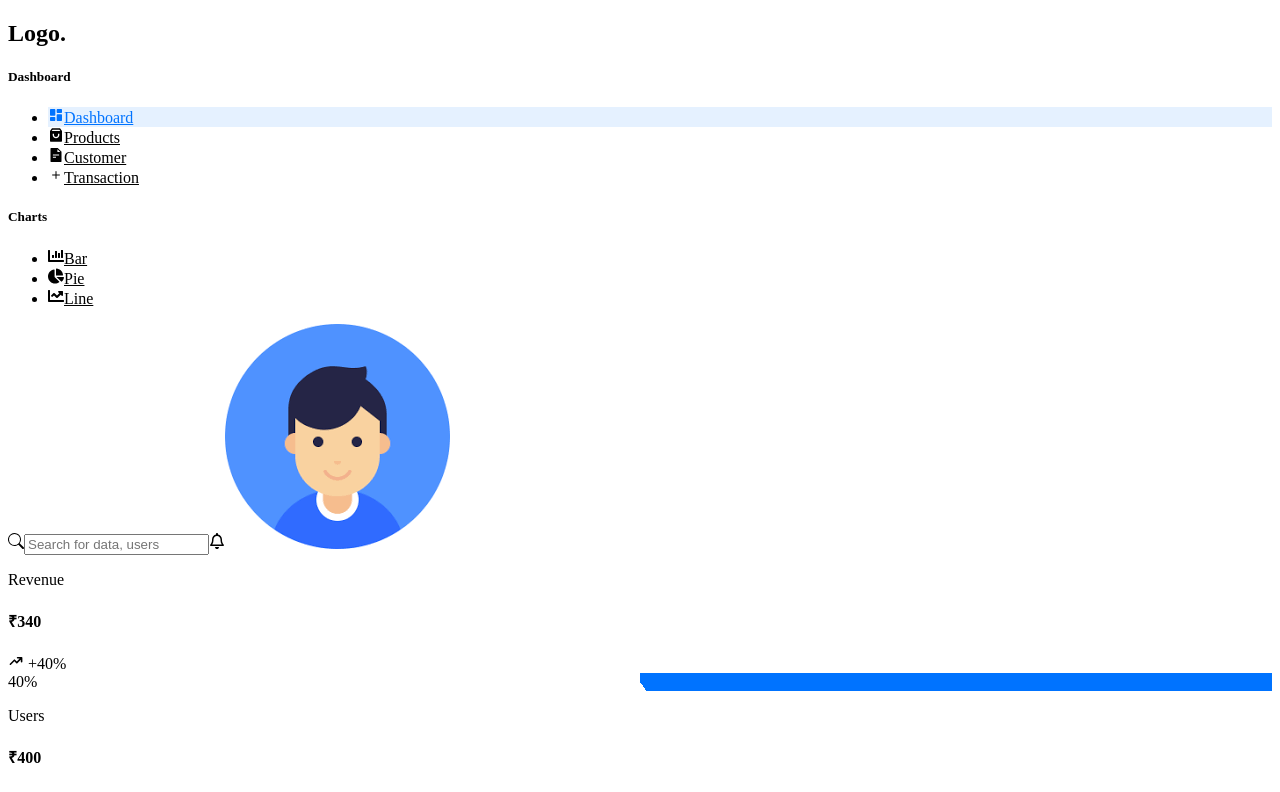
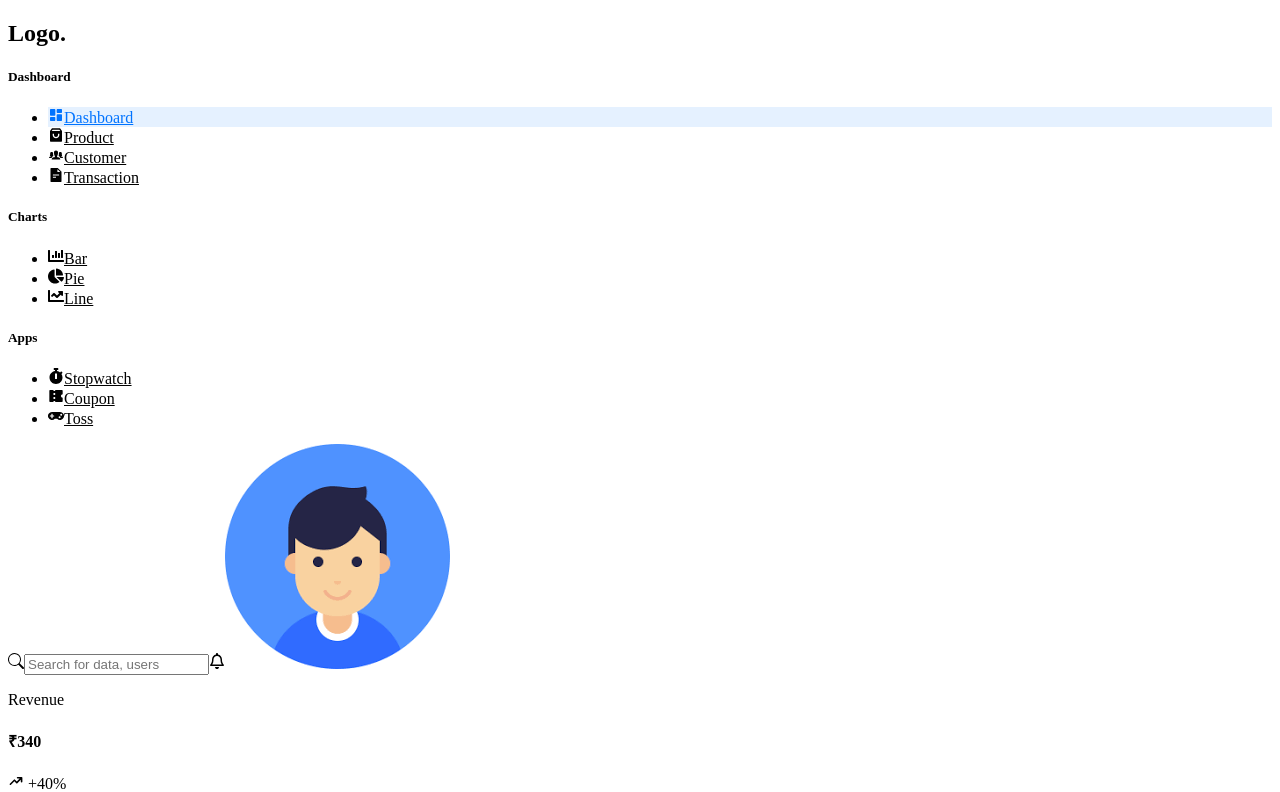
Before and after one commit to 0x1Shub/admin-dashboard, a React (Vite) app: page /admin/dashboard in a window 1280 px wide. Shown: the top 792 px of the page. Built offline with nearby package versions, Linux system fonts and the light colour scheme; the HTML template or start-up script is replaced by a standard one.

Commit message:
Created: Stopwatch App

```diff
--- a/src/App.tsx
+++ b/src/App.tsx
@@ -7,6 +7,10 @@ import TransactionManagement from './pages/management/TransactionManagement';
 import BarCharts from './pages/charts/BarCharts';
 import PieCharts from './pages/charts/PieCharts';
 import LineCharts from './pages/charts/LineCharts';
+import Stopwatch from './pages/apps/Stopwatch';
+import Toss from './pages/apps/Toss';
+import Coupon from './pages/apps/Coupon';
+
 
 const Dashboard = lazy(() => import('./pages/Dashboard'));
 const  Products = lazy(() => import('./pages/Products'));
@@ -28,6 +32,9 @@ const App = () => {
         <Route path="/admin/chart/pie" element={<PieCharts />} />
         <Route path="/admin/chart/line" element={<LineCharts />} />
 
+        <Route path="/admin/app/stopwatch" element={<Stopwatch />} />
+        <Route path="/admin/app/coupon" element={<Coupon />} />
+        <Route path="/admin/app/toss" element={<Toss />} />
 
         <Route path="/admin/product/new" element={<NewProduct />} />
         <Route path="/admin/product/:id" element={<ProductManagement />} />
--- a/src/components/AdminSidebar.tsx
+++ b/src/components/AdminSidebar.tsx
@@ -1,81 +1,187 @@
+import { useEffect, useState } from "react";
+import { IconType } from "react-icons";
 import { AiFillFileText } from "react-icons/ai";
-import { IoIosAdd } from "react-icons/io";
-import { RiDashboardFill, RiShoppingBag3Fill } from "react-icons/ri";
-import { Link } from 'react-router-dom';
-import { FaChartBar, FaChartPie, FaChartLine } from 'react-icons/fa';
+import {
+  FaChartBar,
+  FaChartLine,
+  FaChartPie,
+  FaGamepad,
+  FaStopwatch,
+} from "react-icons/fa";
+import { HiMenuAlt4 } from "react-icons/hi";
+import { IoIosPeople } from "react-icons/io";
+import {
+  RiCoupon3Fill,
+  RiDashboardFill,
+  RiShoppingBag3Fill,
+} from "react-icons/ri";
+import { Link, Location, useLocation } from "react-router-dom";
 
 const AdminSidebar = () => {
+  const location = useLocation();
+
+  const [showModal, setShowModal] = useState<boolean>(false);
+  const [phoneActive, setPhoneActive] = useState<boolean>(
+    window.innerWidth < 1100
+  );
+
+  const resizeHandler = () => {
+    setPhoneActive(window.innerWidth < 1100);
+  };
+
+  useEffect(() => {
+    window.addEventListener("resize", resizeHandler);
+
+    return () => {
+      window.removeEventListener("resize", resizeHandler);
+    };
+  }, []);
 
   return (
-    <aside>
+    <>
+      {phoneActive && (
+        <button id="hamburger" onClick={() => setShowModal(true)}>
+          <HiMenuAlt4 />
+        </button>
+      )}
+
+      <aside
+        style={
+          phoneActive
+            ? {
+                width: "20rem",
+                height: "100vh",
+                position: "fixed",
+                top: 0,
+                left: showModal ? "0" : "-20rem",
+                transition: "all 0.5s",
+              }
+            : {}
+        }
+      >
         <h2>Logo.</h2>
+        <DivOne location={location} />
+        <DivTwo location={location} />
+        <DivThree location={location} />
+
+        {phoneActive && (
+          <button id="close-sidebar" onClick={() => setShowModal(false)}>
+            Close
+          </button>
+        )}
+      </aside>
+    </>
+  );
+};
+
+const DivOne = ({ location }: { location: Location }) => (
   <div>
     <h5>Dashboard</h5>
     <ul>
-          <li style={{backgroundColor: location.pathname.includes('/admin/dashboard') ? "rgba(0, 115, 255, 0.1)" : "white"}}>
-            <Link to={'/admin/dashboard'} style={{color: location.pathname.includes('/admin/dashboard') ? "rgba(0, 115, 255)" : "black"}}>
-              <RiDashboardFill />
-              Dashboard
-            </Link>
-          </li>
-          <li style={{backgroundColor: location.pathname.includes('/admin/product') ? "rgba(0, 115, 255, 0.1)" : "white"}}>
-            <Link to={'/admin/product'} style={{color: location.pathname.includes('/admin/product') ? "rgba(0, 115, 255)" : "black"}}>
-              <RiShoppingBag3Fill />
-              Products
-            </Link>
-          </li>
-          <li style={{backgroundColor: location.pathname.includes('/admin/customer') ? "rgba(0, 115, 255, 0.1)" : "white"}}>
-            <Link to={'/admin/customer'} style={{color: location.pathname.includes('/admin/customer') ? "rgba(0, 115, 255)" : "black"}}>
-            <AiFillFileText />
-              Customer
-            </Link>
-          </li>
-          <li style={{backgroundColor: location.pathname.includes('/admin/transaction') ? "rgba(0, 115, 255, 0.1)" : "white"}}>
-            <Link to={'/admin/transaction'} style={{color: location.pathname.includes('/admin/transaction') ? "rgba(0, 115, 255)" : "black"}}>
-            <IoIosAdd />
-              Transaction
-            </Link>
-          </li>
+      <Li
+        url="/admin/dashboard"
+        text="Dashboard"
+        Icon={RiDashboardFill}
+        location={location}
+      />
+      <Li
+        url="/admin/product"
+        text="Product"
+        Icon={RiShoppingBag3Fill}
+        location={location}
+      />
+      <Li
+        url="/admin/customer"
+        text="Customer"
+        Icon={IoIosPeople}
+        location={location}
+      />
+      <Li
+        url="/admin/transaction"
+        text="Transaction"
+        Icon={AiFillFileText}
+        location={location}
+      />
     </ul>
   </div>
+);
 
-      <Charts />
-
-    </aside>
-  )
-}
-
-
-const Charts = () => {
-  return (
+const DivTwo = ({ location }: { location: Location }) => (
   <div>
     <h5>Charts</h5>
     <ul>
+      <Li
+        url="/admin/chart/bar"
+        text="Bar"
+        Icon={FaChartBar}
+        location={location}
+      />
+      <Li
+        url="/admin/chart/pie"
+        text="Pie"
+        Icon={FaChartPie}
+        location={location}
+      />
+      <Li
+        url="/admin/chart/line"
+        text="Line"
+        Icon={FaChartLine}
+        location={location}
+      />
+    </ul>
+  </div>
+);
 
-          <li style={{backgroundColor: location.pathname.includes('/admin/chart/bar') ? "rgba(0, 115, 255, 0.1)" : "white"}}>
-            <Link to={'/admin/chart/bar'} style={{color: location.pathname.includes('/admin/chart/bar') ? "rgba(0, 115, 255)" : "black"}}>
-              <FaChartBar />
-              Bar
+const DivThree = ({ location }: { location: Location }) => (
+  <div>
+    <h5>Apps</h5>
+    <ul>
+      <Li
+        url="/admin/app/stopwatch"
+        text="Stopwatch"
+        Icon={FaStopwatch}
+        location={location}
+      />
+      <Li
+        url="/admin/app/coupon"
+        text="Coupon"
+        Icon={RiCoupon3Fill}
+        location={location}
+      />
+      <Li
+        url="/admin/app/toss"
+        text="Toss"
+        Icon={FaGamepad}
+        location={location}
+      />
+    </ul>
+  </div>
+);
+
+interface LiProps {
+  url: string;
+  text: string;
+  location: Location;
+  Icon: IconType;
+}
+const Li = ({ url, text, location, Icon }: LiProps) => (
+  <li
+    style={{
+      backgroundColor: location.pathname.includes(url)
+        ? "rgba(0,115,255,0.1)"
+        : "white",
+    }}
+  >
+    <Link
+      to={url}
+      style={{
+        color: location.pathname.includes(url) ? "rgb(0,115,255)" : "black",
+      }}
+    >
+      <Icon />
+      {text}
     </Link>
   </li>
-          <li style={{backgroundColor: location.pathname.includes('/admin/chart/pie') ? "rgba(0, 115, 255, 0.1)" : "white"}}>
-            <Link to={'/admin/chart/pie'} style={{color: location.pathname.includes('/admin/chart/pie') ? "rgba(0, 115, 255)" : "black"}}>
-              <FaChartPie />
-              Pie
-            </Link>
-          </li>
-          <li style={{backgroundColor: location.pathname.includes('/admin/chart/line') ? "rgba(0, 115, 255, 0.1)" : "white"}}>
-            <Link to={'/admin/chart/line'} style={{color: location.pathname.includes('/admin/chart/line') ? "rgba(0, 115, 255)" : "black"}}>
-            <FaChartLine />
-              Line
-            </Link>
-          </li>
+);
 
-        </ul>
-      </div>
-  )
-}
-
-
-
-export default AdminSidebar
+export default AdminSidebar;
--- /dev/null
+++ b/src/pages/apps/Coupon.tsx
@@ -0,0 +1,8 @@
+
+const coupon = () => {
+  return (
+    <div>coupon</div>
+  )
+}
+
+export default coupon
--- /dev/null
+++ b/src/pages/apps/Stopwatch.tsx
@@ -0,0 +1,56 @@
+import AdminSidebar from "../../components/AdminSidebar";
+import { useState, useEffect } from "react";
+
+const formatTime = (timeInSeconds: number) => {
+  const hours = Math.floor(timeInSeconds / 3600);
+  const minutes = Math.floor((timeInSeconds % 3600) / 60);
+  const seconds = timeInSeconds % 60;
+
+  const hoursInString = hours.toString().padStart(2, "0");
+  const minutesInString = minutes.toString().padStart(2, "0");
+  const secondsInString = seconds.toString().padStart(2, "0");
+
+  return `${hoursInString}:${minutesInString}:${secondsInString}`;
+};
+
+const Stopwatch = () => {
+  const [time, setTime] = useState<number>(0);
+  const [isRunning, setIsRunning] = useState<boolean>(false);
+
+  const resetHandler = () => {
+    setTime(0);
+    setIsRunning(false);
+  };
+
+  useEffect(() => {
+    let intervalID: number;
+    if (isRunning)
+      intervalID = setInterval(() => {
+        setTime((prev) => prev + 1);
+      }, 1000);
+
+    return () => {
+      clearInterval(intervalID);
+    };
+  }, [isRunning]);
+
+  return (
+    <div className="admin-container">
+      <AdminSidebar />
+      <main className="dashboard-app-container">
+        <h1>Stopwatch</h1>
+        <section>
+          <div className="stopwatch">
+            <h2>{formatTime(time)}</h2>
+            <button onClick={() => setIsRunning((prev) => !prev)}>
+              {isRunning ? "Stop" : "Start"}
+            </button>
+            <button onClick={resetHandler}>Reset</button>
+          </div>
+        </section>
+      </main>
+    </div>
+  );
+};
+
+export default Stopwatch;
--- /dev/null
+++ b/src/pages/apps/Toss.tsx
@@ -0,0 +1,8 @@
+
+const Toss = () => {
+  return (
+    <div>Toss</div>
+  )
+}
+
+export default Toss
--- a/src/styles/app.scss
+++ b/src/styles/app.scss
@@ -2,6 +2,7 @@
 @import "dashboard";
 @import "product";
 @import "chart";
+@import "dashboardapp";
 
 :root {
     font-family: Inter, system-ui, Avenir, Helvetica, Arial, sans-serif;
```
Also changed, not shown: src/styles/dashboardapp.scss (added, +127 -0 lines). Lines whose indentation alone changed are shown as unchanged.
